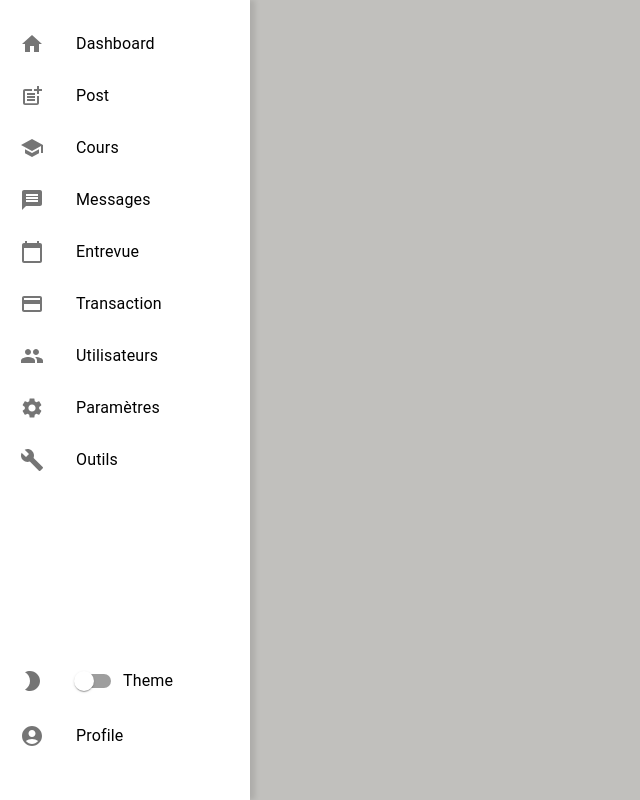
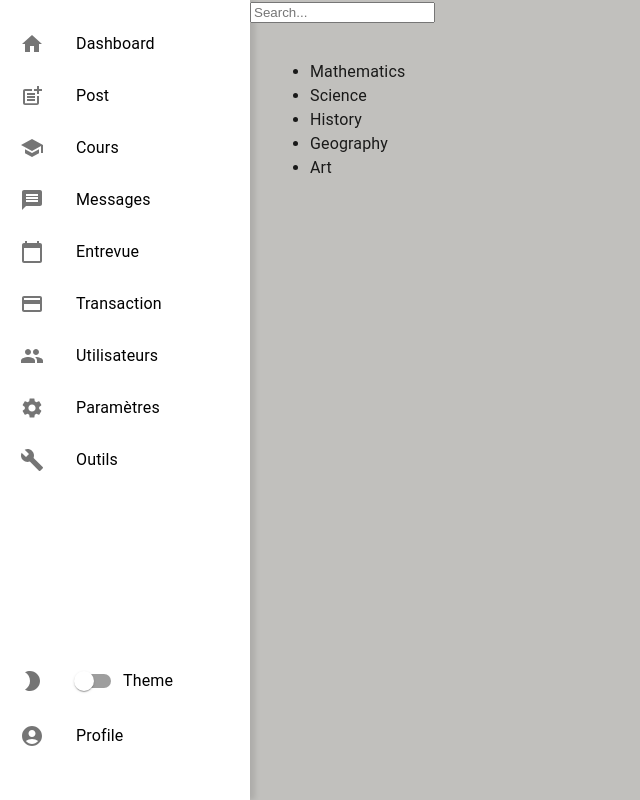
Before and after one commit to MathissGit/interface_gestion_app, a React (Create React App) app: page /courses in a window 1280 px wide. Shown: the whole page, without its empty margins (0-640 px from the left). Built offline with nearby package versions, Linux system fonts and the light colour scheme.

Commit message:
creation filter

```diff
--- a/src/components/App.js
+++ b/src/components/App.js
@@ -1,10 +1,14 @@
+// src/components/App.js
 import React, { useState, useEffect } from 'react';
 import { BrowserRouter as Router, Route, Routes } from 'react-router-dom';
 import { CssBaseline, ThemeProvider, createTheme } from '@mui/material';
 import Sidebar from './Sidebar';
 import UserProfile from './UserProfile';
 import '../styles/App.css';
-import HeaderProfile from './HeaderProfile';
+import Header from './Header';
+import CourseList from './CourseList';
+import CoachList from './CoachList';
+import PatientList from './PatientList';
 
 const App = () => {
     const [darkMode, setDarkMode] = useState(false);
@@ -32,10 +36,14 @@ const App = () => {
         <div style={{ display: 'flex', backgroundColor }}>
             <Sidebar toggleDarkMode={toggleDarkMode} darkMode={darkMode} />
             <div style={{ flexGrow: 1 }}>
+            <Header />
             <div style={{ padding: '20px' }}>
                 <Routes>
                 <Route path="/" element={<h1>Bienvenue sur le tableau de bord</h1>} />
                 <Route path="/profile" element={<UserProfile />} />
+                <Route path="/courses" element={<CourseList />} />
+                <Route path="/coaches" element={<CoachList />} />
+                <Route path="/patients" element={<PatientList />} />
                 </Routes>
             </div>
             </div>
--- /dev/null
+++ b/src/components/CoachList.js
@@ -0,0 +1,22 @@
+// src/components/CoachList.js
+import React, { useContext } from 'react';
+import { SearchContext } from '../contexts/SearchContext';
+
+const CoachList = () => {
+    const { searchTerm } = useContext(SearchContext);
+    const coaches = ['John Doe', 'Jane Smith', 'Mike Johnson', 'Anna Williams'];
+
+    const filteredCoaches = coaches.filter(coach =>
+    coach.toLowerCase().includes(searchTerm.toLowerCase())
+    );
+
+    return (
+    <ul>
+        {filteredCoaches.map((coach, index) => (
+        <li key={index}>{coach}</li>
+        ))}
+    </ul>
+    );
+};
+
+export default CoachList;
--- /dev/null
+++ b/src/components/CourseList.js
@@ -0,0 +1,22 @@
+// src/components/CourseList.js
+import React, { useContext } from 'react';
+import { SearchContext } from '../contexts/SearchContext';
+
+const CourseList = () => {
+  const { searchTerm } = useContext(SearchContext);
+  const courses = ['Mathematics', 'Science', 'History', 'Geography', 'Art'];
+
+  const filteredCourses = courses.filter(course =>
+    course.toLowerCase().includes(searchTerm.toLowerCase())
+  );
+
+  return (
+    <ul>
+      {filteredCourses.map((course, index) => (
+        <li key={index}>{course}</li>
+      ))}
+    </ul>
+  );
+};
+
+export default CourseList;
--- /dev/null
+++ b/src/components/Header.js
@@ -0,0 +1,16 @@
+// src/components/Header.js
+import React, { useContext } from 'react';
+import { SearchContext } from '../contexts/SearchContext';
+import SearchBar from './SearchBar';
+
+const Header = () => {
+    const { searchTerm, setSearchTerm } = useContext(SearchContext);
+
+    return (
+    <header>
+        <SearchBar searchTerm={searchTerm} setSearchTerm={setSearchTerm} />
+    </header>
+    );
+};
+
+export default Header;
--- /dev/null
+++ b/src/components/PatientList.js
@@ -0,0 +1,22 @@
+// src/components/PatientList.js
+import React, { useContext } from 'react';
+import { SearchContext } from '../contexts/SearchContext';
+
+const PatientList = () => {
+    const { searchTerm } = useContext(SearchContext);
+    const patients = ['Alice Brown', 'Bob White', 'Charlie Green', 'Diana Black'];
+
+    const filteredPatients = patients.filter(patient =>
+    patient.toLowerCase().includes(searchTerm.toLowerCase())
+    );
+
+    return (
+    <ul>
+        {filteredPatients.map((patient, index) => (
+        <li key={index}>{patient}</li>
+        ))}
+    </ul>
+    );
+};
+
+export default PatientList;
--- /dev/null
+++ b/src/components/SearchBar.js
@@ -0,0 +1,19 @@
+// src/components/SearchBar.js
+import React from 'react';
+
+const SearchBar = ({ searchTerm, setSearchTerm }) => {
+    const handleSearchChange = (e) => {
+    setSearchTerm(e.target.value);
+    };
+
+    return (
+    <input
+        type="text"
+        placeholder="Search..."
+        value={searchTerm}
+        onChange={handleSearchChange}
+    />
+    );
+};
+
+export default SearchBar;
--- /dev/null
+++ b/src/contexts/SearchContext.js
@@ -0,0 +1,14 @@
+// src/contexts/SearchContext.js
+import React, { createContext, useState } from 'react';
+
+export const SearchContext = createContext();
+
+export const SearchProvider = ({ children }) => {
+    const [searchTerm, setSearchTerm] = useState('');
+
+    return (
+    <SearchContext.Provider value={{ searchTerm, setSearchTerm }}>
+        {children}
+    </SearchContext.Provider>
+    );
+};
--- a/src/index.js
+++ b/src/index.js
@@ -1,11 +1,15 @@
+// src/index.js
 import React from 'react';
 import ReactDOM from 'react-dom';
 import './styles/index.css';
 import App from './components/App';
+import { SearchProvider } from './contexts/SearchContext';
 
 ReactDOM.render(
   <React.StrictMode>
-    <App />
+    <SearchProvider>
+      <App />
+    </SearchProvider>
   </React.StrictMode>,
   document.getElementById('root')
 );
```
Lines whose indentation alone changed are shown as unchanged.
